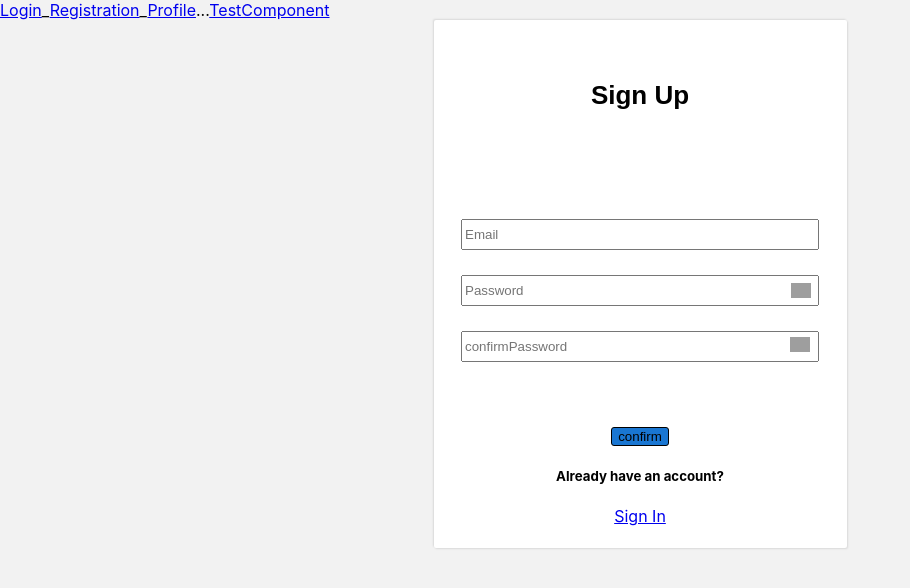
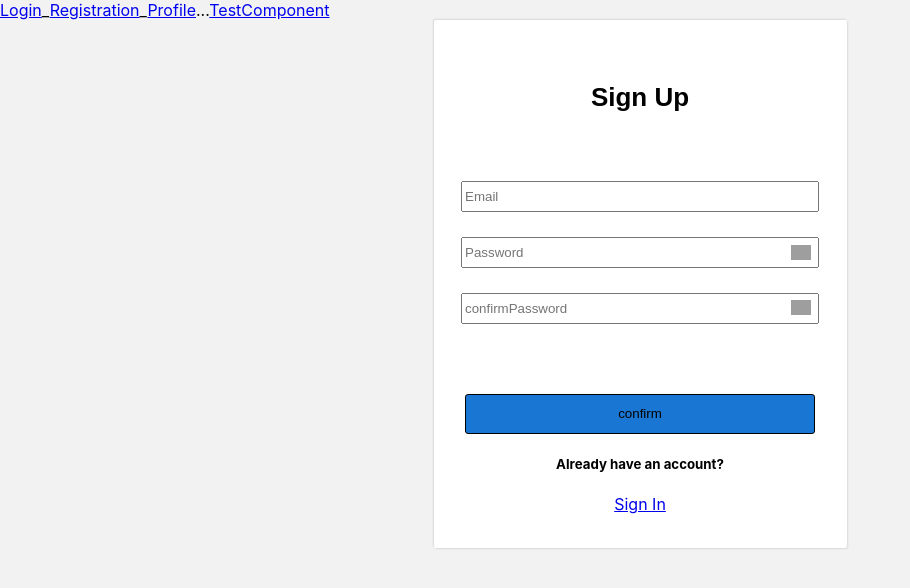
Before and after one commit to Traigel/Learning-Cards, a React (Create React App) app: page /#/registration in a window 1280 px wide. Shown: the top 588 px of the page, without its empty margins (0-910 px from the left). Built offline with nearby package versions, Linux system fonts and the light colour scheme; grey boxes are pictures that could not be loaded.

Commit message:
refactor: verstka

```diff
--- a/src/features/registration/Registration.module.css
+++ b/src/features/registration/Registration.module.css
@@ -16,17 +16,16 @@
     box-shadow: 1px 1px 2px rgba(0, 0, 0, 0.1), -1px -1px 2px rgba(0, 0, 0, 0.1);
     border-radius: 2px;
 }
-
-.visibleEye {
+.visibleConfirmEye {
     cursor: pointer;
     position: relative;
     width: 20px;
     top: -75px;
-    left: 160px;
+    left: 330px;
     color: #1565c0
 }
 
-.visibleConfirmEye {
+.visibleEye {
     cursor: pointer;
     position: relative;
     width: 20px;
@@ -36,7 +35,7 @@
 }
 
 .signUp {
-    padding: 20px 0 90px 0;
+    padding: 10px 0 50px 0;
     font-family: 'Montserrat', sans-serif;
     font-style: normal;
     font-weight: 600;
@@ -47,6 +46,7 @@
 
 .errorConfirmPass {
     height: 25px;
+
 }
 
 .inputSize input {
@@ -56,7 +56,12 @@
 
 .bottomBlock {
     display: flex;
-    justify-content: center;
     align-items: center;
     flex-direction: column;
+
 }
+.buttonReg {
+    width: 350px;
+    height: 40px;
+    /*border-radius: 20px;*/
+}
--- a/src/features/registration/Registration.tsx
+++ b/src/features/registration/Registration.tsx
@@ -12,7 +12,6 @@ type FormikErrorsType = {
     password?: string
     confirmPassword?: string
 }
-
 
 export const Registration = () => {
     const [passwordShow, setPasswordShow] = useState(false);
@@ -105,21 +104,21 @@ export const Registration = () => {
                 <div className={s.errorConfirmPass}>
                     {!passwordShow
                         ? <img src={' https://cdn-icons-png.flaticon.com/128/158/158746.png'}
-                               className={s.visibleConfirmEye} onClick={togglePassword} alt={'eye'}/>
+                               className={s.visibleEye} onClick={togglePassword} alt={'eye'}/>
                         : <img src={'https://cdn-icons-png.flaticon.com/128/6107/6107590.png'}
-                               className={s.visibleConfirmEye} onClick={togglePassword} alt={'eye'}/>}
+                               className={s.visibleEye} onClick={togglePassword} alt={'eye'}/>}
+                </div>
+                <div>
+                    {!confirmPasswordShow
+                        ? <img src={' https://cdn-icons-png.flaticon.com/128/158/158746.png'}
+                               className={s.visibleConfirmEye} onClick={toggleConfirmPassword} alt={'eye'}/>
+                        : <img src={'https://cdn-icons-png.flaticon.com/128/6107/6107590.png'}
+                               className={s.visibleConfirmEye} onClick={toggleConfirmPassword} alt={'eye'}/>}
                 </div>
 
 
                 <div className={s.bottomBlock}>
-                    {!confirmPasswordShow
-                        ? <img src={' https://cdn-icons-png.flaticon.com/128/158/158746.png'}
-                               className={s.visibleEye} onClick={toggleConfirmPassword} alt={'eye'}/>
-                        : <img src={'https://cdn-icons-png.flaticon.com/128/6107/6107590.png'}
-                               className={s.visibleEye} onClick={toggleConfirmPassword} alt={'eye'}/>}
-
-
-                    <SuperButton type={'submit'}>confirm</SuperButton>
+                    <SuperButton className={s.buttonReg}   type={'submit'}>confirm</SuperButton>
                     <h5>Already have an account?</h5>
                     <NavLink to={'/login'}>Sign In</NavLink>
                 </div>
```
